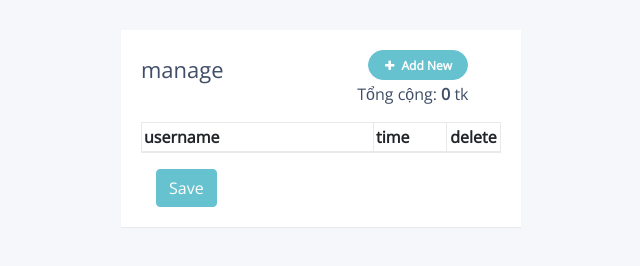
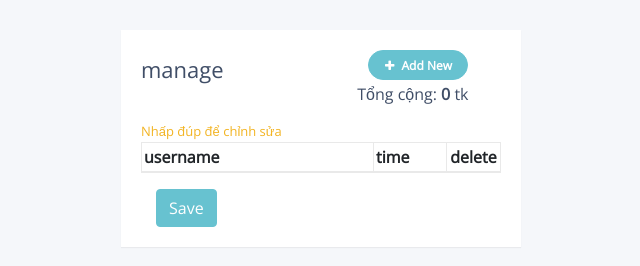
Before and after one commit to bicatru/banxu, a plain HTML site: page index.html in a window 1280 px wide. Shown: the whole page, without its empty margins (319-959 px from the left). Drawn offline with nearby package versions, Linux system fonts and the light colour scheme; no server answers.

Commit message:
Add files via upload

```diff
--- a/index.html
+++ b/index.html
@@ -238,6 +238,7 @@ const getStyles = function () {
                     </div>
                 </div>
             </div>
+			<p style="margin-bottom:0px;color:#f2b423;font-size:13px">Nhấp đúp để chỉnh sửa</p>
             <table class="table table-bordered">
                 <thead>
                     <tr>
```
